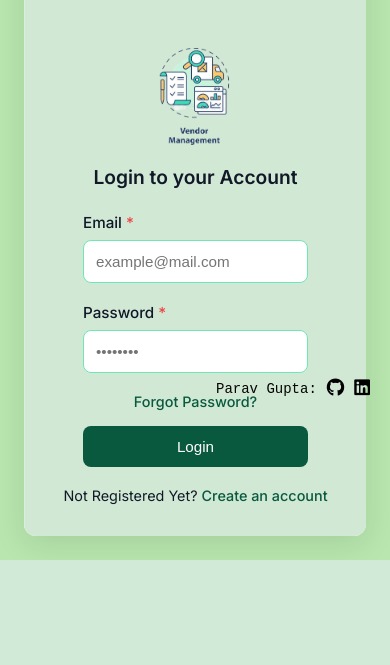
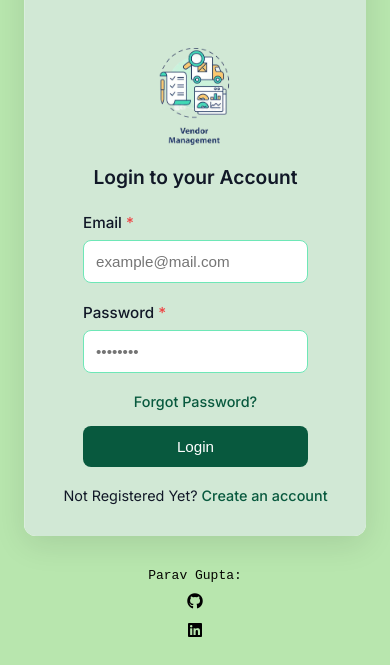
Before and after one commit to paravgupta10/vendor_portal, a Flask app: page /login in a window 390 px wide. Shown: the part 425-1090 px from the top of the page. Before the commit the page ends 985 px from the top, so only its background shows below. Run offline with Flask 3, Linux system fonts and the light colour scheme.

Commit message:
styles1.css

```diff
--- a/static/css/styles1.css
+++ b/static/css/styles1.css
@@ -269,6 +269,28 @@ button:active {
     font-size: 1.3rem;
   }
 }
+/* Footer mobile layout */
+@media (max-width: 768px) {
+  .footer-brand {
+    position: static;
+    margin-top: 2rem;
+    justify-content: center;
+    flex-direction: column;
+    text-align: center;
+    font-size: 13px;
+  }
+
+  .footer-brand a {
+    font-size: 16px;
+  }
+}
+@media (max-width: 768px) {
+  body {
+    flex-direction: column;
+    align-items: stretch;
+  }
+}
+
 
 @media (max-width: 480px) {
   .left-section p {
```
